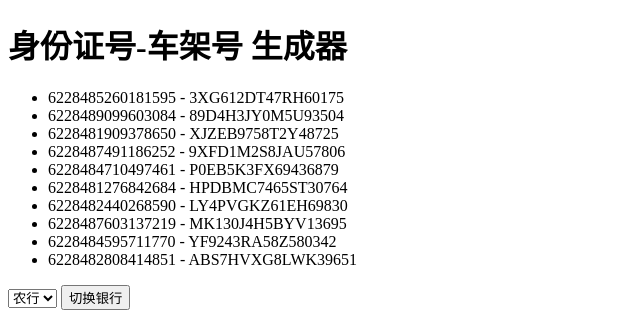
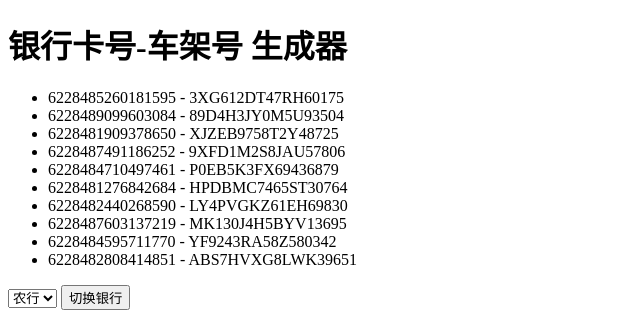
Before and after one commit to codeboysky/generator-bankcode-vin, a Django app: page / in a window 1280 px wide. Shown: the top 314 px of the page, without its empty margins (0-640 px from the left). Run offline with Django 3.2, Linux system fonts and the light colour scheme.

Commit message:
修改页面文案

```diff
--- a/generator_info/templates/show.html
+++ b/generator_info/templates/show.html
@@ -4,7 +4,7 @@
     <title>My Web Site</title>
 </head>
 <body>
-    <h1>身份证号-车架号 生成器</h1>
+    <h1>银行卡号-车架号 生成器</h1>
     <ul>
         {% for item in result %}
         <li>{{ item.card_num }} - {{ item.vin }}</li>
```
